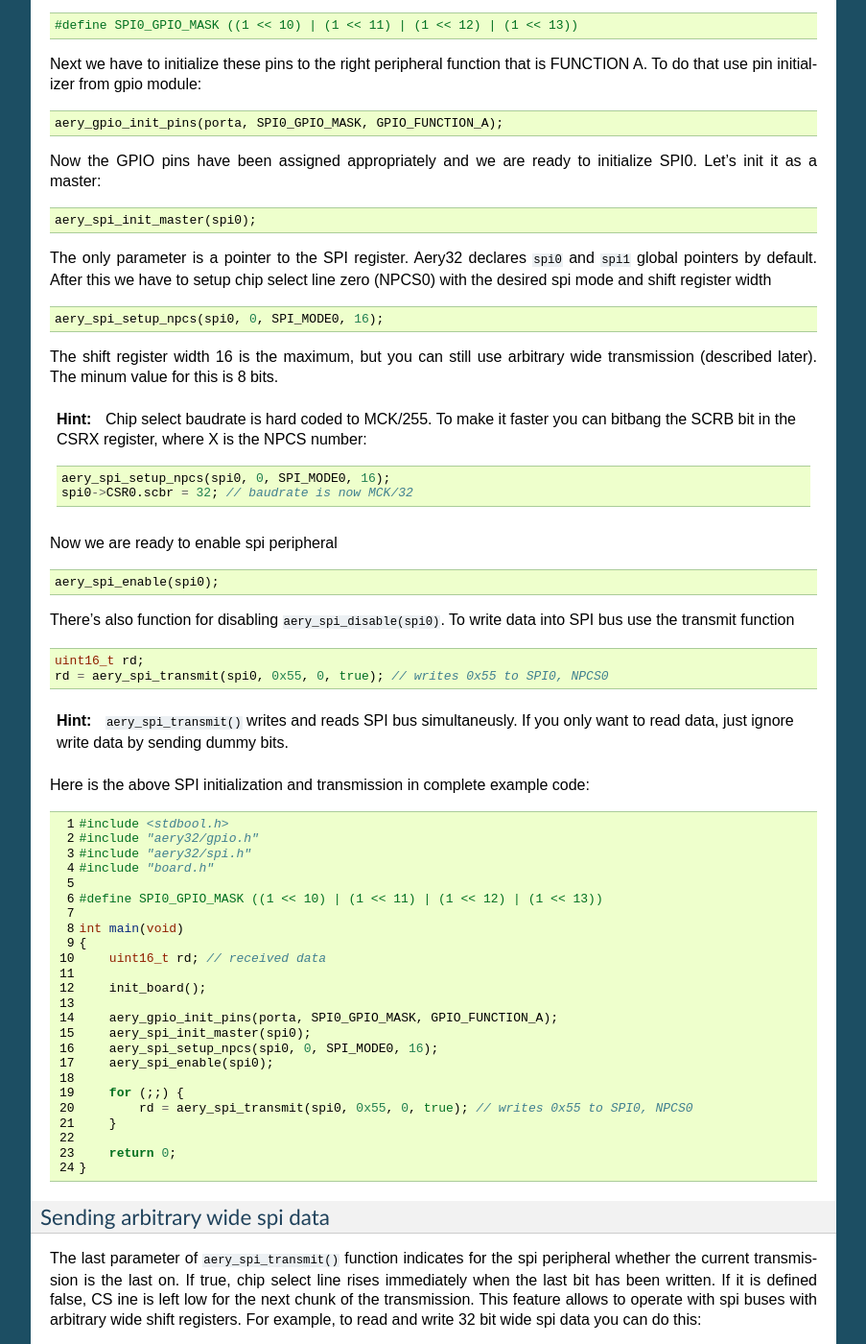
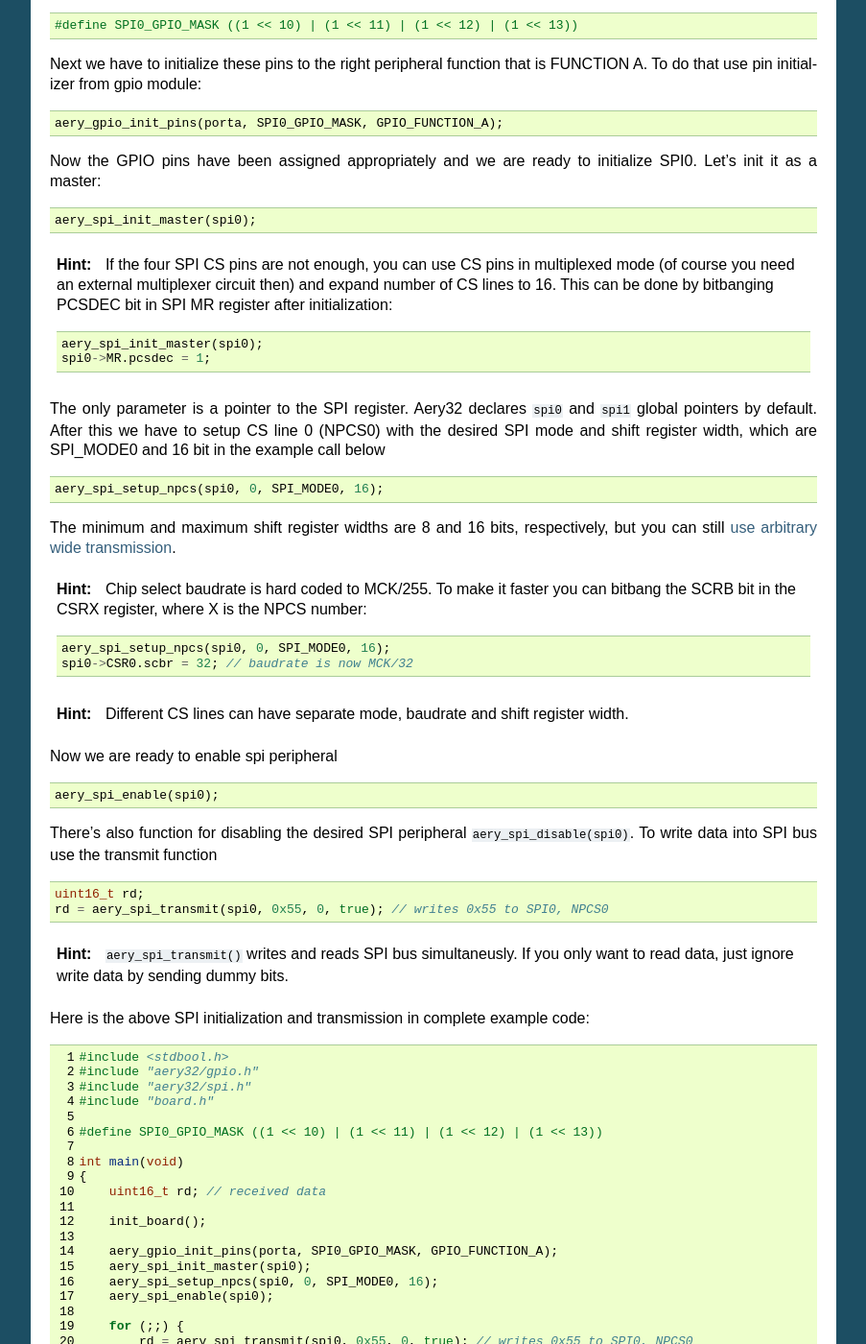
Before and after one commit to aery32/aery32-refguide, a Sphinx documentation site: the page built from source/modules.rst, in a window 1280 px wide and 1400 px high, scrolled down 2600 px. Shown: the whole window at 96% size, without its empty margins (198-1101 px from the left). Built offline with Sphinx 7.4.7, drawn with Linux system fonts in a browser that asks for light colours; some of the changed text lies outside the part shown.

Commit message:
Enhance SPI module section

```diff
--- a/source/modules.rst
+++ b/source/modules.rst
@@ -141,13 +141,22 @@ Now the GPIO pins have been assigned appropriately and we are ready to initializ
 
     aery_spi_init_master(spi0);
 
-The only parameter is a pointer to the SPI register. Aery32 declares ``spi0`` and ``spi1`` global pointers by default. After this we have to setup chip select line zero (NPCS0) with the desired spi mode and shift register width
+.. hint::
+
+    If the four SPI CS pins are not enough, you can use CS pins in multiplexed mode (of course you need an external multiplexer circuit then) and expand number of CS lines to 16. This can be done by bitbanging PCSDEC bit in SPI MR register after initialization:
+
+    .. code-block:: c
+
+        aery_spi_init_master(spi0);
+        spi0->MR.pcsdec = 1;
+
+The only parameter is a pointer to the SPI register. Aery32 declares ``spi0`` and ``spi1`` global pointers by default. After this we have to setup CS line 0 (NPCS0) with the desired SPI mode and shift register width, which are SPI_MODE0 and 16 bit in the example call below
 
 .. code-block:: c
 
     aery_spi_setup_npcs(spi0, 0, SPI_MODE0, 16);
 
-The shift register width 16 is the maximum, but you can still use arbitrary wide transmission (described later). The minum value for this is 8 bits.
+The minimum and maximum shift register widths are 8 and 16 bits, respectively, but you can still :ref:`use arbitrary wide transmission <sending-arbitrary-wide-spi-data>`.
 
 .. hint::
 
@@ -158,13 +167,17 @@ The shift register width 16 is the maximum, but you can still use arbitrary wide
          aery_spi_setup_npcs(spi0, 0, SPI_MODE0, 16);
          spi0->CSR0.scbr = 32; // baudrate is now MCK/32
 
+.. hint::
+
+    Different CS lines can have separate mode, baudrate and shift register width.
+
 Now we are ready to enable spi peripheral
 
 .. code-block:: c
 
     aery_spi_enable(spi0);
 
-There's also function for disabling ``aery_spi_disable(spi0)``. To write data into SPI bus use the transmit function
+There's also function for disabling the desired SPI peripheral ``aery_spi_disable(spi0)``. To write data into SPI bus use the transmit function
 
 .. code-block:: c
 
@@ -205,7 +218,9 @@ Here is the above SPI initialization and transmission in complete example code:
         return 0;
     }
 
-Sending arbitrary wide spi data
+.. _sending-arbitrary-wide-spi-data:
+
+Sending arbitrary wide SPI data
 '''''''''''''''''''''''''''''''
 
 The last parameter of ``aery_spi_transmit()`` function indicates for the spi peripheral whether the current transmission is the last on. If true, chip select line rises immediately when the last bit has been written. If it is defined false, CS ine is left low for the next chunk of the transmission. This feature allows to operate with spi buses with arbitrary wide shift registers. For example, to read and write 32 bit wide spi data you can do this:
```
